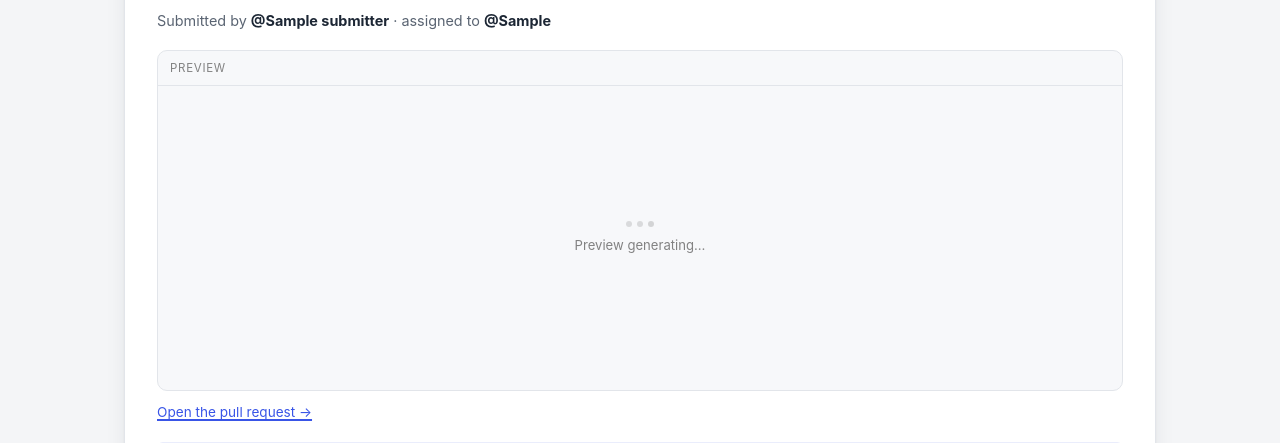
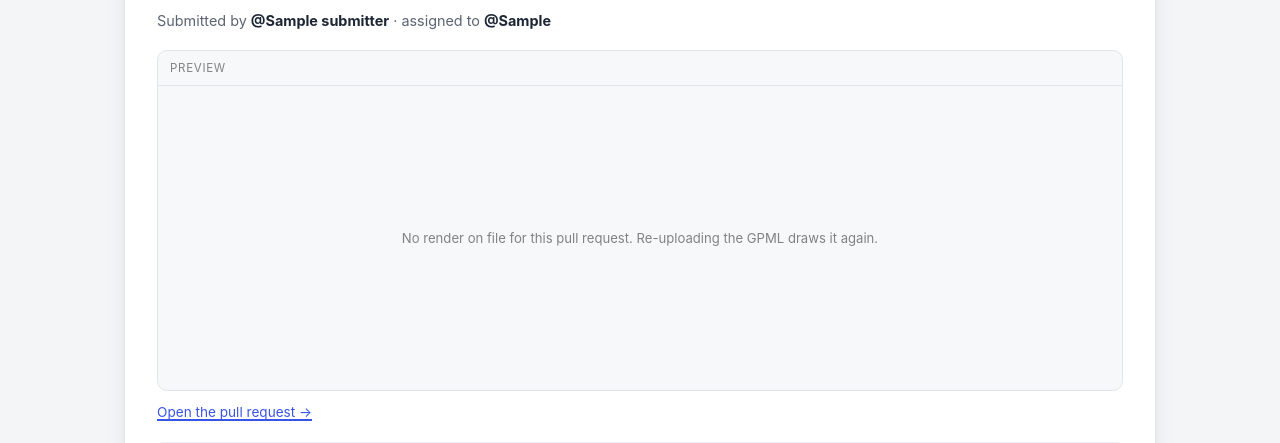
Before and after one commit to marvinm2/wikipathways-submit, a FastAPI app: template templates/review_detail.html in a window 1280 px wide. Shown: the part 274-717 px from the top of the page. Run offline with FastAPI, Linux system fonts and the light colour scheme; the template is opened without the code that fills it: most values are stand-ins (such as "Sample title", 1, 10 or a date in 2020).

Commit message:
Fix what the runthrough and the UI review found
Driving the whole flow in a browser, plus a five-lens review of the templates,
CSS and JS, turned up defects that tests could not see. The ones fixed here:

- A Pass/Fail/N-A click sent no note, and the endpoint read that as "set the
  note to empty" — so the first click destroyed the auto-derived explanation
  the curator was reading ("1 of 3 data nodes have no identifier: IRS1"). Note
  is now None-means-unchanged; an explicit "" still clears it.
- Any non-2xx from the WPID lookup was collapsed into "does not exist yet",
  which invites the submitter to re-submit an existing pathway as new. A 401 or
  502 now says so and stops.
- The update panel is a real form whose only button was type=button, so Enter
  in the single text field did an implicit GET that silently discarded the
  file, the tickboxes and the details. Bound to submit instead.
- The render was computed for open reviews only, so changes-requested, merged
  and closed cards animated "Preview generating…" forever over SVGs that were
  sitting in the cache. Nothing renders in the background either — the pending
  copy now says what is actually true.
- `hidden` on the request-changes panel lost to `.changes-panel{display:flex}`,
  leaving a textarea and a live Send button on every card, in the tab order.
- Reconciling the checklist replaced the pill's markup with textContent,
  dropping the state glyph and leaving colour as the only cue.
- The wheel was swallowed at every zoom level, so scrolling the queue stopped
  dead over a preview; touch-action:none made a swipe do nothing at all.
- The changes-requested instruction lived inside the curator-only branch, so
  the one person who has to act on it — the submitter — never saw it.
- A 409 lock conflict reached the submitter as a JSON blob; errors no longer
  lead with a status code, and name the holder.
- Assigning a reviewer left the card's "assigned to" line contradicting it.
- Unlabelled file inputs, long strings overflowing the card, "Revised
  submitted.", and PR bodies still promising a render.

```diff
--- a/app/main.py
+++ b/app/main.py
@@ -289,26 +289,25 @@ def build_app(settings: Settings | None = None) -> FastAPI:
     def _review_view(request: Request, r) -> dict:
         """The per-review dict the templates consume (design §4.5) — enriched beyond the API model.
 
-        ``preview`` mirrors the before/after render from the MVP-1 pipeline artifact (issue #11):
-        cheap status only here (no download); the SVG bytes stream from ``/previews/...`` when the
-        browser requests them. Only open reviews are checked — merged/closed cards lead with their
-        resolved banner.
+        ``preview`` is the app's own before/after render (issue #11): a cheap disk check here;
+        the SVG bytes stream from ``/previews/...`` when the browser requests them. Every status
+        gets it — a curator reading a change request, or checking what was merged, wants the
+        diagram just as much as one reviewing an open PR.
         """
         pr_url = f"https://github.com/{settings.content_repo}/pull/{r.pr_number}"
         preview = None
-        if r.status == ReviewStatus.OPEN:
-            status = request.app.state.preview.status(r.pr_number)
-            if status == "ready":
-                preview = {
-                    "status": "ready",
-                    "before_svg_url": f"/previews/{r.pr_number}/before.svg",
-                    "after_svg_url": f"/previews/{r.pr_number}/after.svg",
-                    "datanodes_url": f"{pr_url}/files",
-                    "validation_url": f"{pr_url}/checks",
-                }
-            elif status == "failed":
-                preview = {"status": "failed"}
-            # 'pending' → leave None so the template shows the "generating" empty state
+        status = request.app.state.preview.status(r.pr_number)
+        if status == "ready":
+            preview = {
+                "status": "ready",
+                "before_svg_url": f"/previews/{r.pr_number}/before.svg",
+                "after_svg_url": f"/previews/{r.pr_number}/after.svg",
+                "datanodes_url": f"{pr_url}/files",
+                "validation_url": f"{pr_url}/checks",
+            }
+        elif status == "failed":
+            preview = {"status": "failed"}
+        # 'pending' → leave None so the template shows the "generating" empty state
         return {
             **_detail(r).model_dump(),
             "wpid_str": f"WP{r.wpid}",
@@ -657,7 +656,8 @@ def build_app(settings: Settings | None = None) -> FastAPI:
         pr_number: int,
         key: str = Form(...),
         state: str = Form(...),
-        note: str = Form(""),
+        # Omitted (the dashboard's state chips send no note) → the stored note is left alone.
+        note: str | None = Form(None),
         actor: str = Depends(get_current_user),
         bot: GitHubClient | None = Depends(get_bot_optional),
     ):
--- a/app/submit/service.py
+++ b/app/submit/service.py
@@ -202,5 +202,8 @@ def _pr_body(
     note = (description or "").strip()
     if note:
         body += f"\n**Submitter note**\n\n{note}\n"
-    body += "\nThe PR-preview pipeline will render this pathway and post a validation summary."
+    body += (
+        "\nThe PR-preview workflow will post a validation and metadata summary here. "
+        "The pathway itself is drawn in the curation dashboard, not in this pull request."
+    )
     return body
--- a/app/update/service.py
+++ b/app/update/service.py
@@ -137,5 +137,8 @@ def _pr_body(wpid_str: str, submitter: str, description: str | None = None) -> s
     note = (description or "").strip()
     if note:
         body += f"\n**What changed**\n\n{note}\n"
-    body += "\nThe PR-preview pipeline will render the revision and post a before/after summary."
+    body += (
+        "\nThe PR-preview workflow will post a validation and metadata summary here. "
+        "The before/after diagrams are drawn in the curation dashboard, not in this pull request."
+    )
     return body
--- a/static/app.css
+++ b/static/app.css
@@ -95,6 +95,8 @@
 
 /* ---------- reset ---------- */
 *, *::before, *::after { box-sizing: border-box; }
+/* Author-origin `display` on a component beats the UA's [hidden] rule; restore it. */
+[hidden] { display: none !important; }
 html { color-scheme: light dark; }
 body {
   margin: 0;
@@ -651,7 +653,7 @@ main { flex: 1; }
 .review-card__expand:hover { color: var(--moss); background: var(--moss-tint); }
 .review-card__expand svg { width: 1.1rem; height: 1.1rem; }
 
-.review-card__submitter {
+.review-card__submitter { overflow-wrap: anywhere;
   color: var(--ink-muted);
   font-size: 0.9rem;
   margin: 0.8rem 0 1.1rem;
@@ -685,13 +687,14 @@ main { flex: 1; }
 .zoom__viewport {
   height: 19rem;
   overflow: hidden;
-  touch-action: none;
+  /* Vertical swipes scroll the queue; once zoomed, the gesture pans the diagram instead. */
+  touch-action: pan-y;
   display: flex;
   align-items: center;
   justify-content: center;
 }
 .review-card--expanded .zoom__viewport { height: 30rem; }
-.zoom--zoomed .zoom__viewport { cursor: grab; }
+.zoom--zoomed .zoom__viewport { cursor: grab; touch-action: none; }
 .zoom--zoomed .zoom__viewport:active { cursor: grabbing; }
 .zoom .zoom__img {
   max-width: 100%;
@@ -731,7 +734,7 @@ main { flex: 1; }
 .meta-panel__block { border: 1px solid var(--line); border-radius: var(--radius-s); padding: 0.6rem 0.75rem; background: var(--surface-2); }
 .meta-panel__block--note { background: var(--moss-tint); border-color: transparent; }
 .meta-panel__block h4 { margin: 0 0 0.3rem; font-size: 0.72rem; text-transform: uppercase; letter-spacing: 0.06em; color: var(--ink-faint); }
-.meta-panel__block p { margin: 0; font-size: 0.9rem; white-space: pre-wrap; }
+.meta-panel__block p { margin: 0; font-size: 0.9rem; white-space: pre-wrap; overflow-wrap: anywhere; }
 .meta-panel__block > summary { cursor: pointer; font-size: 0.8rem; font-weight: 600; color: var(--ink); }
 .meta-panel__block[open] > summary { margin-bottom: 0.5rem; }
 .meta-panel__empty { color: var(--ink-faint); font-size: 0.85rem; margin: 0; }
--- a/static/app.js
+++ b/static/app.js
@@ -24,14 +24,27 @@
     setTimeout(function () { if (el.parentNode) el.remove(); }, 6000);
   }
 
+  // Speak to a pathway author, not to a developer: no status codes in the message. The API's
+  // own `detail` is already written for humans, so prefer it; fall back per status.
+  var STATUS_FALLBACK = {
+    401: 'Your session has expired. Log in with GitHub again.',
+    403: 'You do not have permission to do that.',
+    404: 'That pathway or review no longer exists.',
+    409: 'Someone else is editing this pathway right now.',
+    413: 'That file is too large to upload.',
+    502: 'GitHub did not accept the change. Try again in a moment.',
+    503: 'That part of the app is not configured yet.'
+  };
   function describeError(status, body) {
     var detail = body && body.detail;
-    var msg;
-    if (detail && Array.isArray(detail.errors)) msg = detail.errors.join('; ');
-    else if (typeof detail === 'string') msg = detail;
-    else if (detail) { try { msg = JSON.stringify(detail); } catch (e) { msg = 'unknown error'; } }
-    else msg = 'Something went wrong.';
-    return 'Error ' + status + ': ' + msg;
+    if (detail && Array.isArray(detail.errors)) return detail.errors.join('; ');
+    if (typeof detail === 'string') return detail;
+    if (detail && detail.reason) {
+      return detail.held_by
+        ? 'This pathway is checked out by @' + detail.held_by + '. Try again once their edit is merged.'
+        : String(detail.reason);
+    }
+    return STATUS_FALLBACK[status] || 'Something went wrong. Try again.';
   }
 
   function postForm(url, fields) {
@@ -117,9 +130,22 @@
       wpidStatus.className = 'wpid-status wpid-status--checking';
       wpidStatus.textContent = 'Checking WP' + num + '…';
       fetch('/api/pathways/' + num)
-        .then(function (r) { return r.ok ? r.json() : null; })
+        .then(function (r) {
+          // A 401/502 must NOT read as "absent": telling someone an existing pathway does not
+          // exist sends them to the New-pathway tab, which burns a WPID on a duplicate.
+          if (r.ok) return r.json();
+          return r.json().catch(function () { return {}; }).then(function (body) {
+            return { lookupFailed: true, message: describeError(r.status, body) };
+          });
+        })
         .then(function (info) {
           if (!info) { wpidStatus.hidden = true; return; }
+          if (info.lookupFailed) {
+            delete wpidInput.dataset.state;
+            wpidStatus.className = 'wpid-status wpid-status--error';
+            wpidStatus.textContent = 'Could not check WP' + num + '. ' + info.message;
+            return;
+          }
           wpidInput.dataset.state = info.state;
           if (info.state === 'on_main') {
             wpidStatus.className = 'wpid-status wpid-status--ok';
@@ -138,9 +164,11 @@
     });
   }
 
-  var updateBtn0 = document.getElementById('update-btn');
-  if (updateBtn0) {
-    updateBtn0.addEventListener('click', function (e) {
+  // Bound to the form's submit, not the button's click: with a single text field the browser
+  // implicitly submits on Enter, which used to reload the page and discard the whole form.
+  var updateForm = document.getElementById('update-form');
+  if (updateForm) {
+    updateForm.addEventListener('submit', function (e) {
       e.preventDefault();
       var wpid = (document.getElementById('update-wpid').value || '').trim().replace(/^WP/i, '');
       var file = document.getElementById('update-file').files[0];
@@ -165,6 +193,8 @@
       var label = btn.textContent;
       btn.disabled = true;
       btn.textContent = 'Submitting…';
+      var prevOut = document.getElementById('update-result');
+      if (prevOut) { prevOut.hidden = true; prevOut.innerHTML = ''; }
       var fd = new FormData();
       fd.append('file', file);
       fd.append('description', description);
@@ -172,8 +202,19 @@
       // Route by where the WPID lives: an existing pathway → update; a still-open new
       // submission → revise (commit onto its PR); nowhere → tell the user.
       fetch('/api/pathways/' + wpid)
-        .then(function (r) { return r.ok ? r.json() : { state: 'absent', wpid: 'WP' + wpid }; })
+        .then(function (r) {
+          if (r.ok) return r.json();
+          return r.json().catch(function () { return {}; }).then(function (body) {
+            return { lookupFailed: true, message: describeError(r.status, body) };
+          });
+        })
         .then(function (info) {
+          if (info.lookupFailed) {
+            // Unknown whether WP#### exists — stop rather than route the upload on a guess.
+            reset();
+            toast('Could not check WP' + wpid + '. ' + info.message, 'error');
+            return null;
+          }
           if (info.state === 'absent') {
             reset();
             toast(info.wpid + ' does not exist yet — use the "New pathway" tab.', 'error');
@@ -188,13 +229,14 @@
           reset();
           if (!res.ok) { toast(describeError(res.status, res.body), 'error'); return; }
           var word = res.verb === 'revise' ? 'Revised' : 'Updated';
+          var noun = res.verb === 'revise' ? 'Revision' : 'Update';
           var out = document.getElementById('update-result');
           out.innerHTML =
             word + ' <strong>' + res.body.wpid + '</strong> on pull request ' +
             '<a href="' + res.body.pr_url + '" target="_blank" rel="noopener">#' + res.body.pr_number + '</a> ' +
             '(<code>' + res.body.path + '</code>). <a href="/dashboard">Go to the dashboard</a>.';
           out.hidden = false;
-          toast(word + ' submitted.', 'success');
+          toast(noun + ' submitted.', 'success');
         })
         .catch(function () {
           reset();
@@ -204,6 +246,19 @@
   }
 
   // ---------- review cards (dashboard.html / review_detail.html) ----------
+  // Mirrors the state_icon() macro in templates/dashboard.html: the pill's glyph is the
+  // non-colour cue for its state, so a JS update has to redraw it, not just the word.
+  var PILL_ICON = {
+    pass: '<svg viewBox="0 0 16 16" fill="none" aria-hidden="true"><path d="M3 8.5l3 3 7-7" stroke="currentColor" stroke-width="2" stroke-linecap="round" stroke-linejoin="round"/></svg>',
+    fail: '<svg viewBox="0 0 16 16" fill="none" aria-hidden="true"><path d="M4 4l8 8M12 4l-8 8" stroke="currentColor" stroke-width="2" stroke-linecap="round"/></svg>',
+    na: '<svg viewBox="0 0 16 16" fill="none" aria-hidden="true"><path d="M4 8h8" stroke="currentColor" stroke-width="2" stroke-linecap="round"/></svg>',
+    pending: '<svg viewBox="0 0 16 16" fill="none" aria-hidden="true"><circle cx="8" cy="8" r="4" stroke="currentColor" stroke-width="2"/></svg>'
+  };
+  function setPillContent(pill, state) {
+    pill.innerHTML = (PILL_ICON[state] || '') + ' ';
+    pill.appendChild(document.createTextNode(state));
+  }
+
   function recomputeApprove(card) {
     var approveBtn = card.querySelector('.btn--approve');
     if (!approveBtn) return;
@@ -234,7 +289,7 @@
       if (pill) {
         pill.className = 'state-pill state-pill--' + srv.state;
         pill.setAttribute('data-state', srv.state);
-        pill.textContent = srv.state;
+        setPillContent(pill, srv.state);
       }
       item.querySelectorAll('.chip-btn').forEach(function (b) {
         b.setAttribute('aria-pressed', b.getAttribute('data-state') === srv.state ? 'true' : 'false');
@@ -379,6 +434,10 @@
     if (img.complete && img.naturalWidth) { measure(); } else { img.addEventListener('load', measure); }
 
     viewport.addEventListener('wheel', function (e) {
+      // Don't hijack the page scroll: a queue card is mostly preview, so swallowing every wheel
+      // event traps the reader. Ctrl+wheel (the pinch gesture) zooms from any scale; a plain
+      // wheel only once they have zoomed in and are navigating inside the diagram.
+      if (!e.ctrlKey && scale <= 1.001) return;
       e.preventDefault();
       zoomAt(e.deltaY < 0 ? 1.15 : 1 / 1.15, e.clientX, e.clientY);
     }, { passive: false });
@@ -413,6 +472,21 @@
       .then(function (res) {
         select.disabled = false;
         if (!res.ok) { toast(describeError(res.status, res.body), 'error'); return; }
+        // The server-rendered "assigned to" line would otherwise contradict the select.
+        var line = card.querySelector('.review-card__submitter');
+        if (line && res.body && res.body.submitter) {
+          line.textContent = '';
+          line.appendChild(document.createTextNode('Submitted by '));
+          var who = document.createElement('strong');
+          who.textContent = '@' + res.body.submitter;
+          line.appendChild(who);
+          if (res.body.assigned_curator) {
+            line.appendChild(document.createTextNode(' · assigned to '));
+            var cur = document.createElement('strong');
+            cur.textContent = '@' + res.body.assigned_curator;
+            line.appendChild(cur);
+          }
+        }
         toast(select.value ? 'Assigned to @' + select.value + '.' : 'Unassigned.', 'success');
       })
       .catch(function () { select.disabled = false; toast('Could not reach the server. Try again.', 'error'); });
--- a/templates/dashboard.html
+++ b/templates/dashboard.html
@@ -28,10 +28,7 @@
   {% if url %}
     {{ zoomable(url, alt) }}
   {% else %}
-    <div class="preview__empty">
-      <span class="preview__dots" aria-hidden="true"><span></span><span></span><span></span></span>
-      Rendering&hellip;
-    </div>
+    <div class="preview__empty">No render on file for this version.</div>
   {% endif %}
 </figure>
 {% endmacro %}
@@ -75,8 +72,7 @@
           <div class="preview__failed">Could not draw this pathway from its GPML.</div>
         {% else %}
           <div class="preview__empty">
-            <span class="preview__dots" aria-hidden="true"><span></span><span></span><span></span></span>
-            Preview generating&hellip;
+            No render on file for this pull request. Re-uploading the GPML draws it again.
           </div>
         {% endif %}
       </figure>
@@ -180,11 +176,22 @@
     <p class="review-card__resolved review-card__resolved--merged">Merged{% if r.approved_by %} &middot; approved by @{{ r.approved_by }}{% endif %}</p>
   {% elif r.status == 'closed' %}
     <p class="review-card__resolved review-card__resolved--closed">Closed without merging</p>
-  {% elif is_curator %}
+  {% else %}
+    {% if r.status == 'changes_requested' %}
+    <p class="review-card__resolved review-card__resolved--changes">
+      {% if is_curator %}
+        Changes requested &middot; waiting for the submitter to revise. Re-uploading re-opens review.
+      {% else %}
+        A curator asked for changes. Fix the GPML and upload it again under
+        <a href="/">Submit &rarr; Update existing</a> with WP{{ r.wpid }} — it reuses this pull
+        request and puts the review back in the queue.
+      {% endif %}
+    </p>
+    {% endif %}
+  {% endif %}
+
+  {% if r.status not in ('merged', 'closed') and is_curator %}
     {% set blocking = r.checklist | selectattr('required') | rejectattr('state', 'equalto', 'pass') | list %}
-    {% if r.status == 'changes_requested' %}
-    <p class="review-card__resolved review-card__resolved--changes">Changes requested &middot; waiting for the submitter to revise. Re-uploading re-opens review.</p>
-    {% endif %}
     <div class="review-card__actions">
       <label class="assign">
         <span>Assign reviewer</span>
@@ -207,7 +214,7 @@
       <textarea class="changes-note" rows="2" placeholder="What needs fixing? (optional — also posted as a comment on the PR)"></textarea>
       <button type="button" class="btn btn--sm btn--changes-send">Send request</button>
     </div>
-  {% else %}
+  {% elif r.status not in ('merged', 'closed') %}
     <p class="review-card__readonly">Only curators can update the checklist, assign a reviewer, or approve.</p>
   {% endif %}
 </article>
```
Also changed, not shown: app/review/service.py (+5 -2 lines), templates/index.html (+4 -3 lines), tests/test_api.py (+37 -0 lines), tests/test_curation_service.py (+15 -0 lines).
